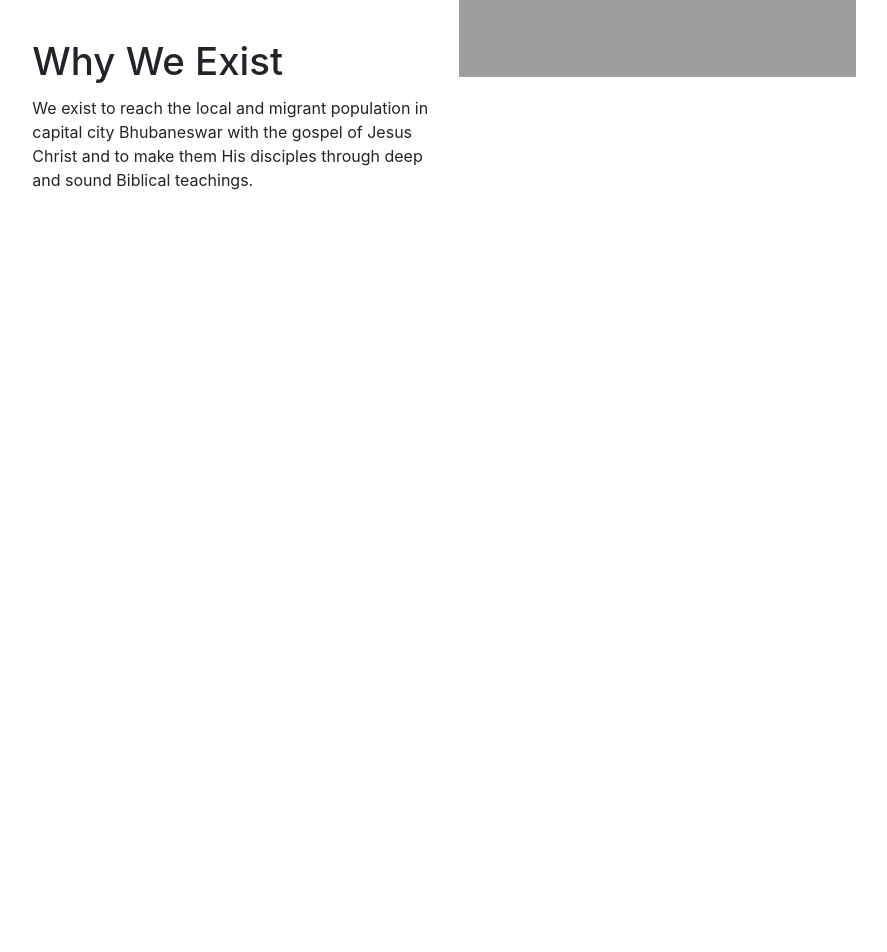
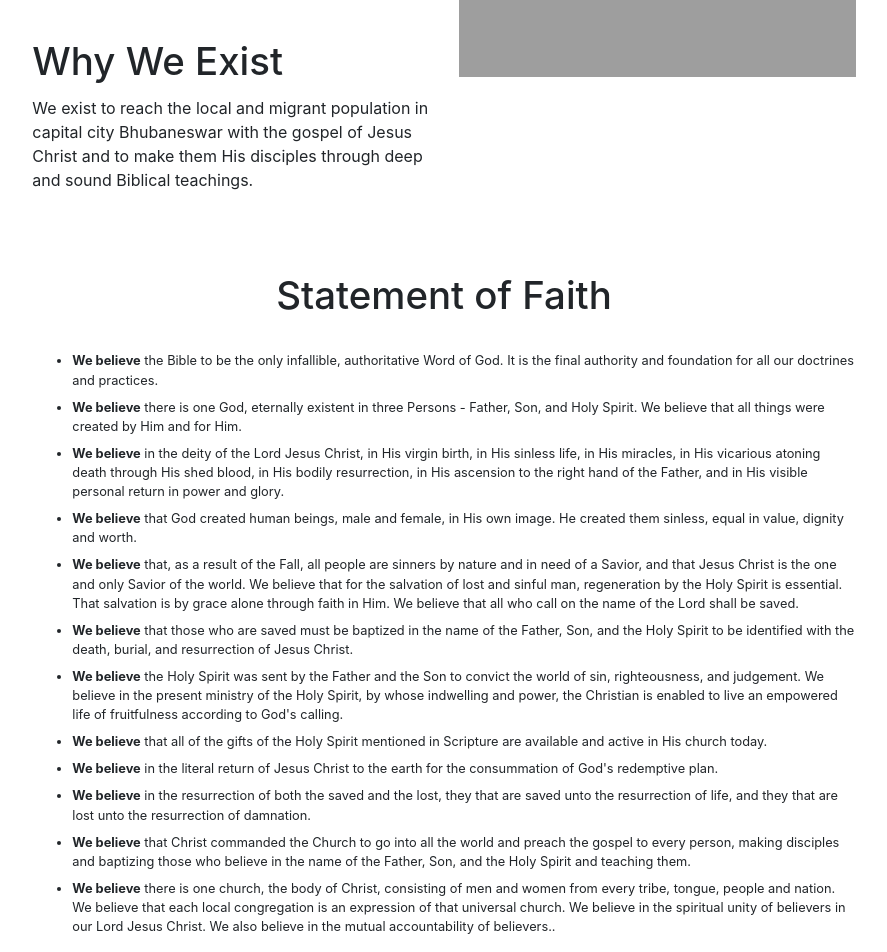
Before and after one commit to nathanielCherian/tabernacle, a Django app: page /about/ in a window 1280 px wide. Shown: the part 962-1914 px from the top of the page, without its empty margins (196-1083 px from the left). Before the commit the page ends 1152 px from the top, so only its background shows below. Run offline with Django 3.2, Linux system fonts and the light colour scheme; some libraries are stand-ins or nearby versions; grey boxes are pictures that could not be loaded.

Commit message:
statement of faith and fix bug

```diff
--- a/churchsite/home/templates/base.html
+++ b/churchsite/home/templates/base.html
@@ -41,7 +41,10 @@
 
           {% block content%}
 
+
           {% endblock%}
+
+
 
           <script src="https://code.jquery.com/jquery-3.2.1.slim.min.js" integrity="sha384-KJ3o2DKtIkvYIK3UENzmM7KCkRr/rE9/Qpg6aAZGJwFDMVNA/GpGFF93hXpG5KkN" crossorigin="anonymous"></script>
           <script src="https://cdnjs.cloudflare.com/ajax/libs/popper.js/1.12.9/umd/popper.min.js" integrity="sha384-ApNbgh9B+Y1QKtv3Rn7W3mgPxhU9K/ScQsAP7hUibX39j7fakFPskvXusvfa0b4Q" crossorigin="anonymous"></script>
--- a/churchsite/home/templates/home/about.html
+++ b/churchsite/home/templates/home/about.html
@@ -66,6 +66,48 @@
     </div>
 
 
+    <div class="statement" style="margin-top: 5%;">
+
+        <div class="row justify-content-center">
+            <div class="col-8" style="text-align: center;">
+                <h2>Statement of Faith</h2>
+            </div>
+        </div>
+
+        <div class="row justify-content-center" style="margin-top: 2%;">
+            <div class="col-8">
+
+                <ul>
+                    <li><b>We believe</b>  the Bible to be the only infallible, authoritative Word of God. It is the final authority and foundation for all our doctrines and practices.</li>
+                    <li><b>We believe</b> there is one God, eternally existent in three Persons - Father, Son, and Holy Spirit. We believe that all things were created by Him and for Him.</li>
+                    <li><b>We believe</b> in the deity of the Lord Jesus Christ, in His virgin birth, in His sinless life, in His miracles, in His vicarious atoning death through His shed blood, in His bodily resurrection, in His ascension to the right hand of the Father, and in His visible personal return in power and glory.
+                    </li>
+                    <li><b>We believe</b> that God created human beings, male and female, in His own image. He created them sinless, equal in value, dignity and worth.
+                    </li>
+                    <li><b>We believe</b> that, as a result of the Fall, all people are sinners by nature and in need of a Savior, and that Jesus Christ is the one and only Savior of the world. We believe that for the salvation of lost and sinful man, regeneration by the Holy Spirit is essential. That salvation is by grace alone through faith in Him. We believe that all who call on the name of the Lord shall be saved.
+                    </li>
+                    <li><b>We believe</b> that those who are saved must be baptized in the name of the Father, Son, and the Holy Spirit to be identified with the death, burial, and resurrection of Jesus Christ.
+                    </li>
+                    <li><b>We believe</b> the Holy Spirit was sent by the Father and the Son to convict the world of sin, righteousness, and judgement. We believe in the present ministry of the Holy Spirit, by whose indwelling and power, the Christian is enabled to live an empowered life of fruitfulness according to God's calling.
+                    </li>
+                    <li><b>We believe</b> that all of the gifts of the Holy Spirit mentioned in Scripture are available and active in His church today.
+                    </li>
+                    <li><b>We believe</b> in the literal return of Jesus Christ to the earth for the consummation of God's redemptive plan.
+                    </li>
+                    <li><b>We believe</b> in the resurrection of both the saved and the lost, they that are saved unto the resurrection of life, and they that are lost unto the resurrection of damnation.
+                    </li>
+                    <li><b>We believe</b> that Christ commanded the Church to go into all the world and preach the gospel to every person, making disciples and baptizing those who believe in the name of the Father, Son, and the Holy Spirit and teaching them.
+                    </li>
+                    <li><b>We believe</b> there is one church, the body of Christ, consisting of men and women from every tribe, tongue, people and nation. We believe that each local congregation is an expression of that universal church. We believe in the spiritual unity of believers in our Lord Jesus Christ. We also believe in the mutual accountability of believers..
+                    </li>
+
+                </ul>
+
+            </div>
+        </div>
+    </div>
+
+
 </div>
 
 
@@ -107,6 +149,15 @@
         font-size: 3vw;
     }
 
+    .statement h2{
+        font-size: 3vw;
+    }
+
+    .statement li{
+        font-size: 1vw;
+        margin-bottom: 1%;
+    }
+
     .content p{
         margin-top: 1%;
     }
--- a/churchsite/home/templates/home/home.html
+++ b/churchsite/home/templates/home/home.html
@@ -293,15 +293,15 @@
             5910!8m2!3d20.25396!4d85.783839" target="blank"><img src="{% static 'map.png' %}" style="width: 100%; height: auto;"></a>
         </div>
 
-        <div class="col-3">
+        <div class="col-3" style="height: 100%;">
 
-            <div class="row" style=" margin-left: -40%; margin-top: -5%; height: 60%;">
+            <div class="row" id="timecard">
 
                 <div style=" background-color: white; border: 1px black solid; border-radius: 20px;">
 
                     <div class="row" style="margin-top: 10%;">
                         <div class="col-12">
-                            <h5 style="">Sunday Services at 10: 30 AM</h5>
+                            <h5>Sunday Services at 10: 30 AM</h5>
                         </div>
                     </div>
 
--- a/churchsite/static/styles/home_reg.css
+++ b/churchsite/static/styles/home_reg.css
@@ -116,3 +116,7 @@ html {
 #visit h6{
     font-size: .75vw;
 }
+
+#timecard{
+    height: 40vh;
+}
--- a/churchsite/static/styles/home_small.css
+++ b/churchsite/static/styles/home_small.css
@@ -106,5 +106,8 @@
         font-size: 2vw;
     }
 
+    #timecard{
+        height: 15vw;
+    }
 
 }
```
